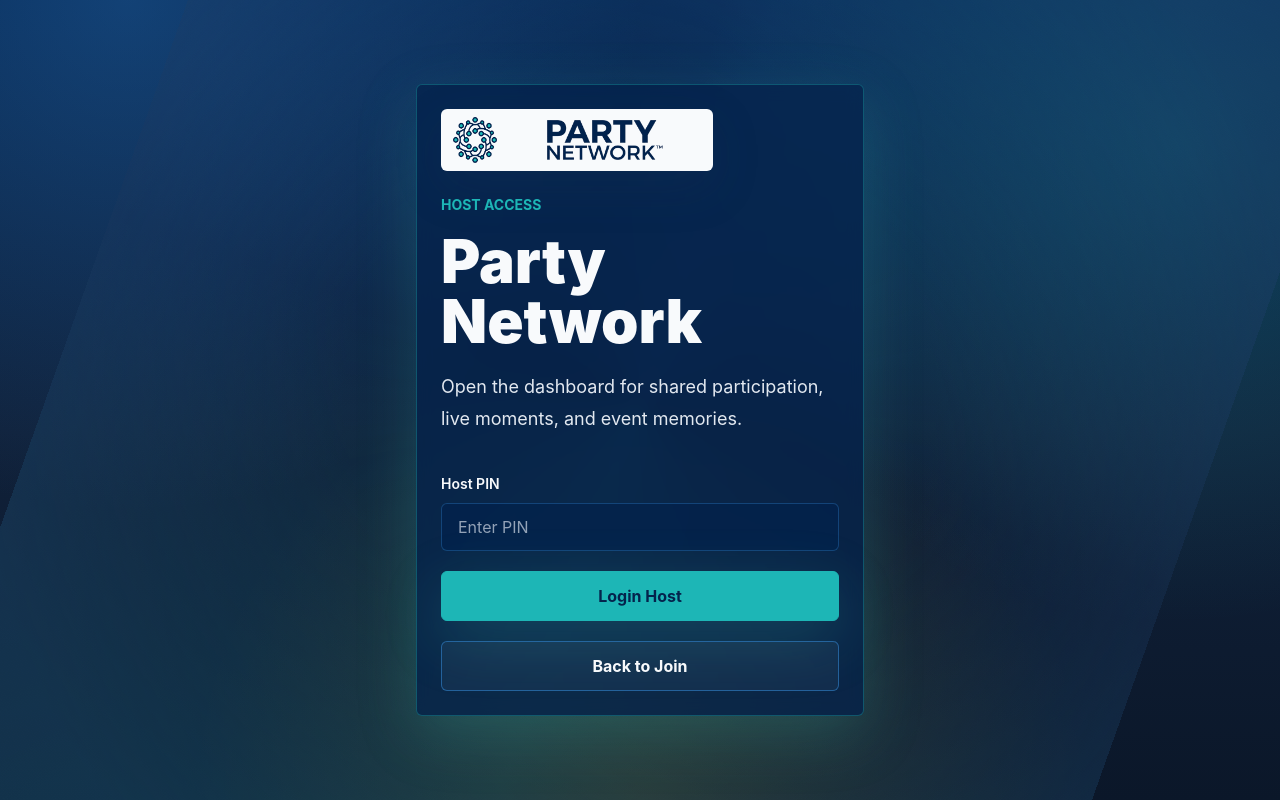
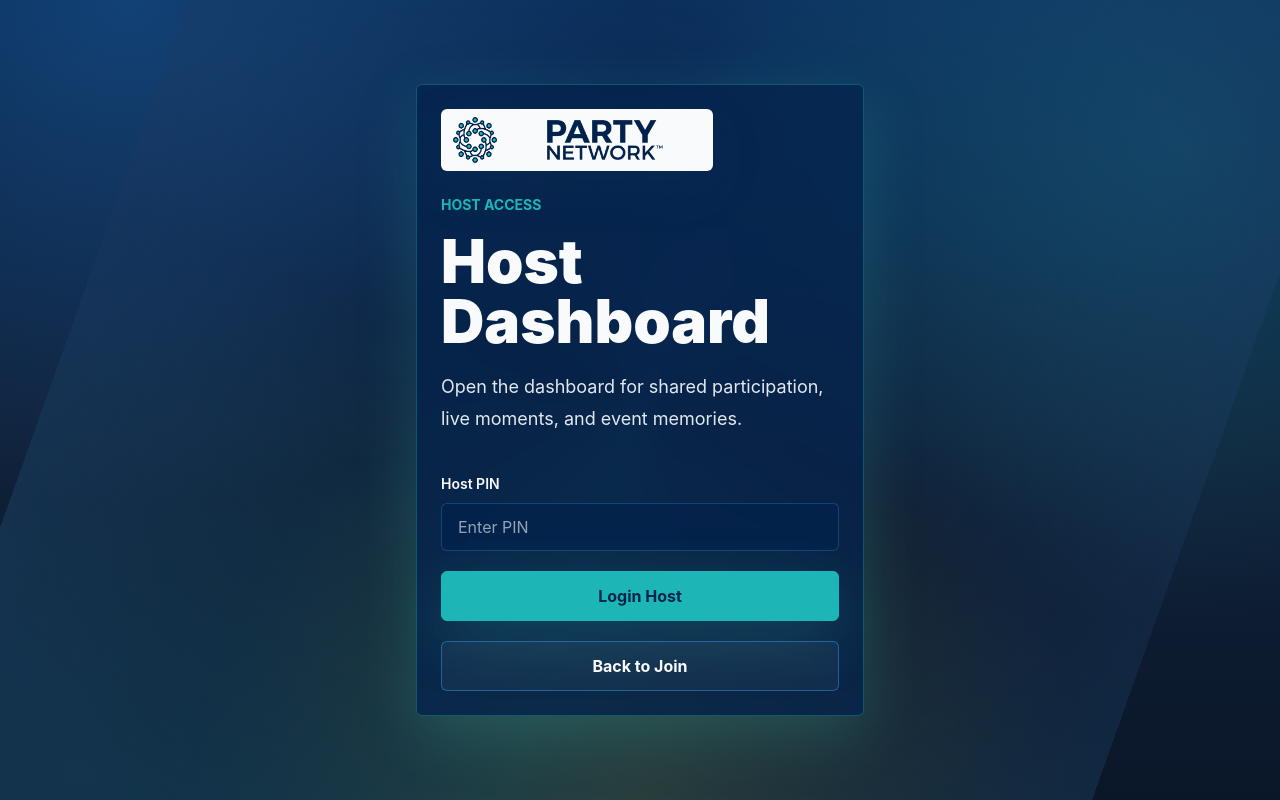
Before and after one commit to rmpdreamscribestudios-afk/party-network, a Next.js app: page /host-login in a window 1280 px wide. Built offline with nearby package versions, Linux system fonts and the light colour scheme.

Commit message:
Update page.tsx

```diff
--- a/src/app/host-login/page.tsx
+++ b/src/app/host-login/page.tsx
@@ -32,7 +32,7 @@
   return (
     <ExperienceShell
       eyebrow="Host Access"
-      title="Party Network"
+      title="Host Dashboard"
       subtitle="Open the dashboard for shared participation, live moments, and event memories."
       align="left"
     >
```
